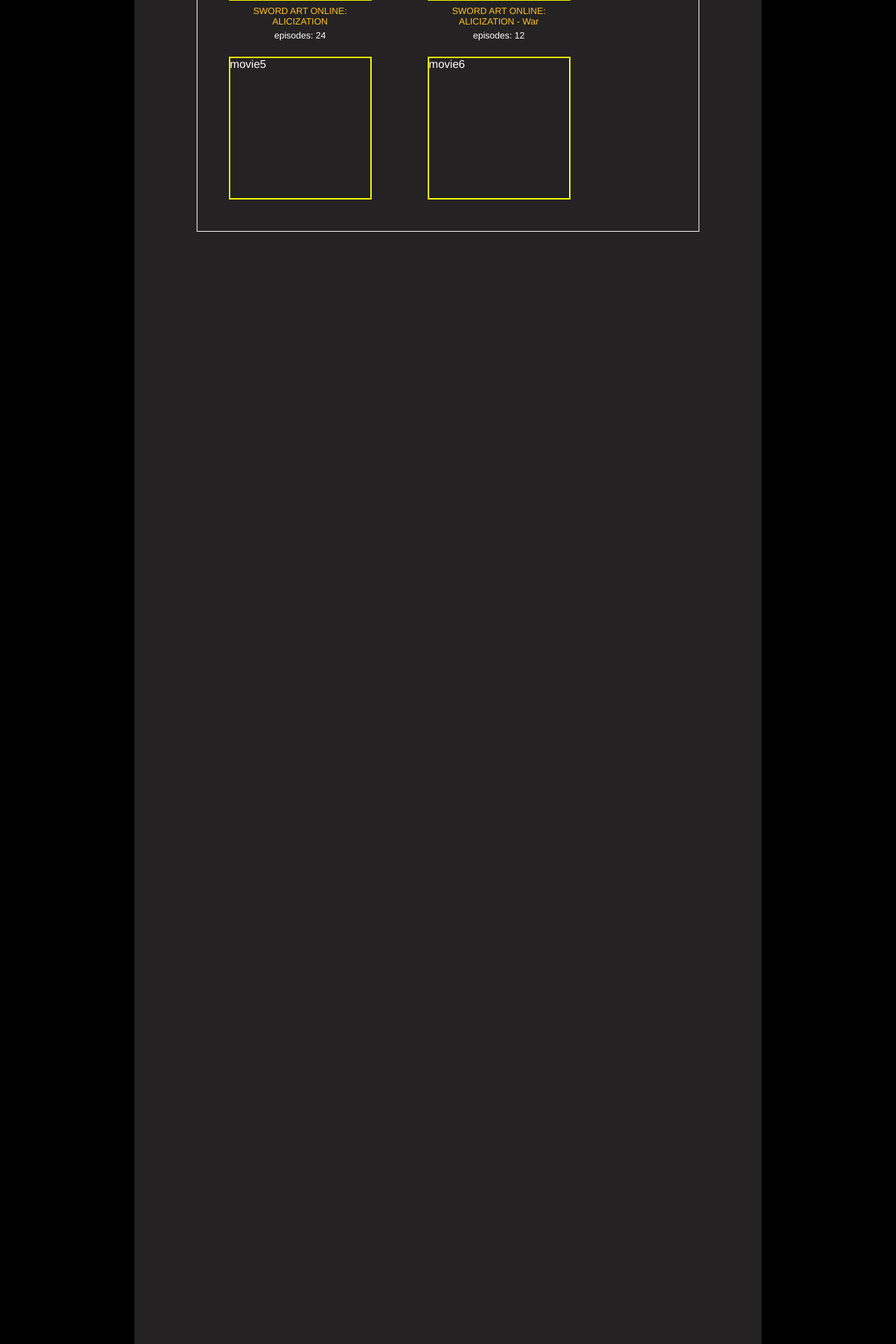
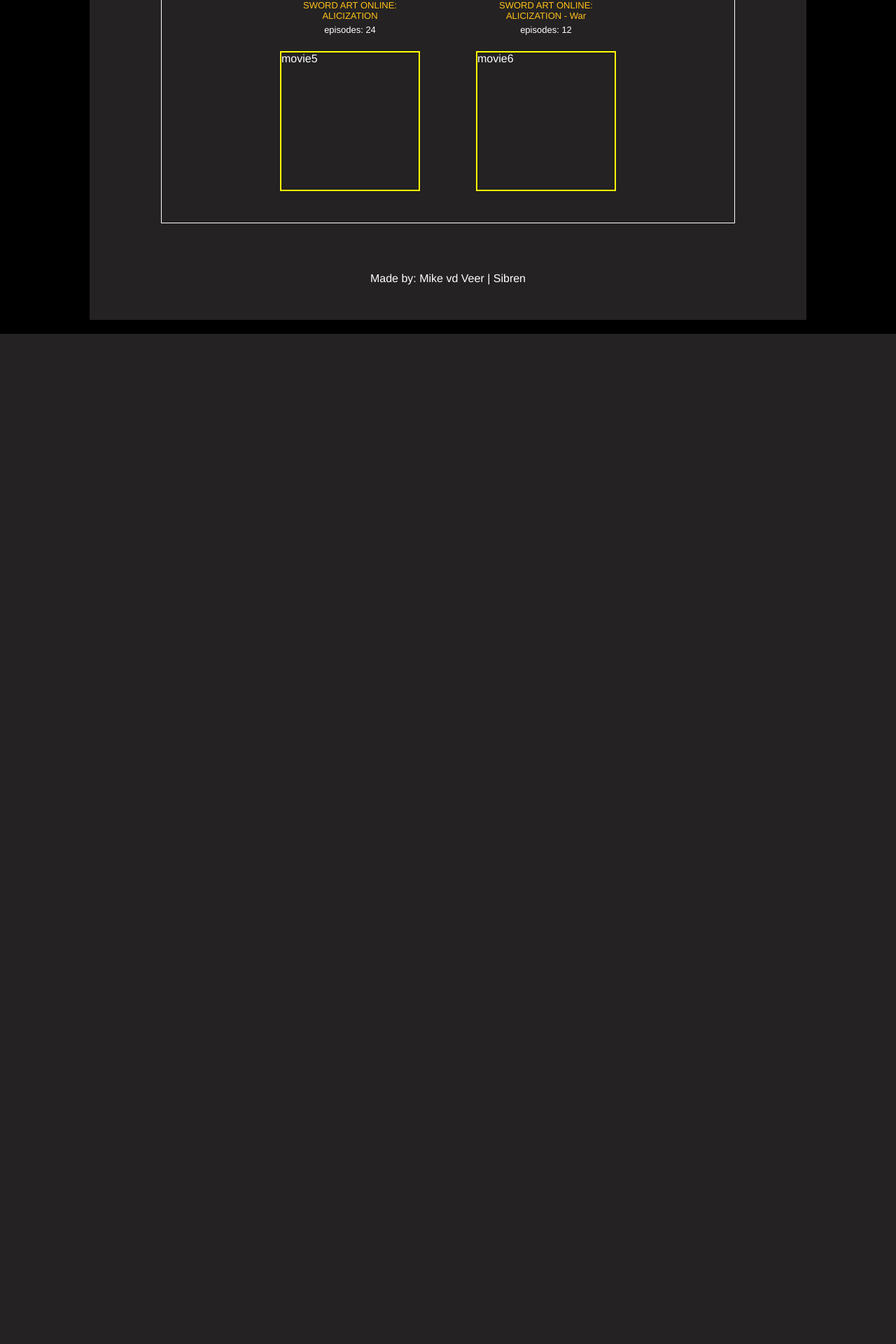
Before and after one commit to SibrenBD/project-netfixed, a PHP site: page /landing-page.html in a window 1280 px wide. Shown: the part 741-2661 px from the top of the page at 70% size. After the commit the page ends 1218 px from the top, so only its background shows below. Run offline with PHP 8.4, Linux system fonts and the light colour scheme.

Commit message:
box-sizing

```diff
--- a/css/landing-page-style.css
+++ b/css/landing-page-style.css
@@ -2,10 +2,11 @@
     margin: 0;
     padding: 0;
     font-family: 'Franklin Gothic Medium', 'Arial Narrow', Arial, sans-serif;
+    box-sizing: border-box;
 }
 
 body {
-    width: 70vw;
+    width: 80vw;
     margin: auto;
     background-color: black;
 }
@@ -13,7 +14,7 @@ body {
 .start {
     background-color: rgb(36, 34, 34);
     width: 100%;
-    height: 500vh;
+    height: 100%;
     color: #fff;
 }
 
@@ -87,6 +88,7 @@ input{
 .items {
     display: flex;
     flex-wrap: wrap;
+    justify-content: center;
     padding: 5px;
 }
 
@@ -99,6 +101,7 @@ input{
 
 .item img {
     width: 100%;
+    max-width: 100%;
     height: 100%;
     cursor: pointer;
 }
@@ -113,3 +116,9 @@ input{
     color: #ffc119;
     cursor: pointer;
 }
+
+footer {
+    text-align: center;
+    margin: 20px;
+    padding: 50px;
+}
--- a/landing-page.html
+++ b/landing-page.html
@@ -75,7 +75,7 @@
             </div>
         </main>
         <footer>
-
+            Made by: Mike vd Veer | Sibren
         </footer>
     </div>
 </body>
```
